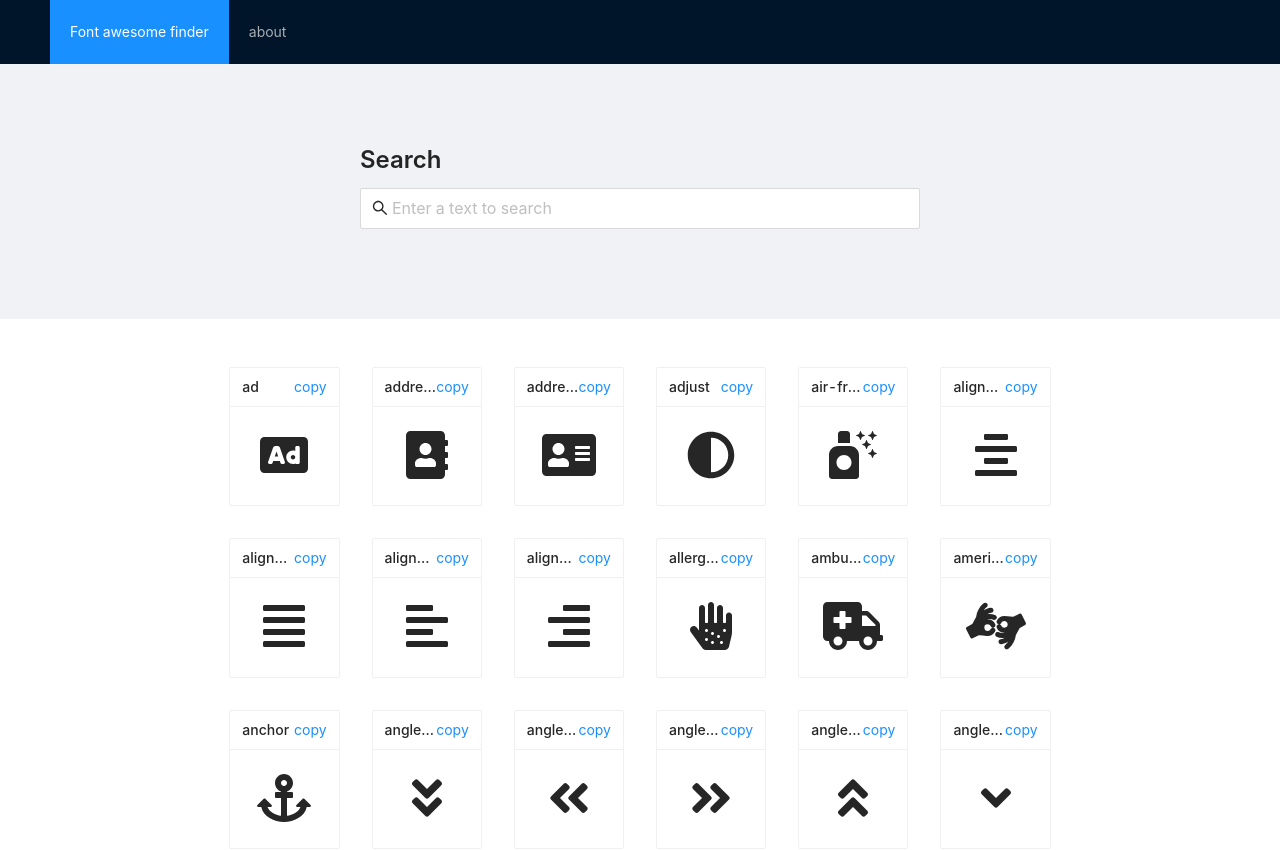
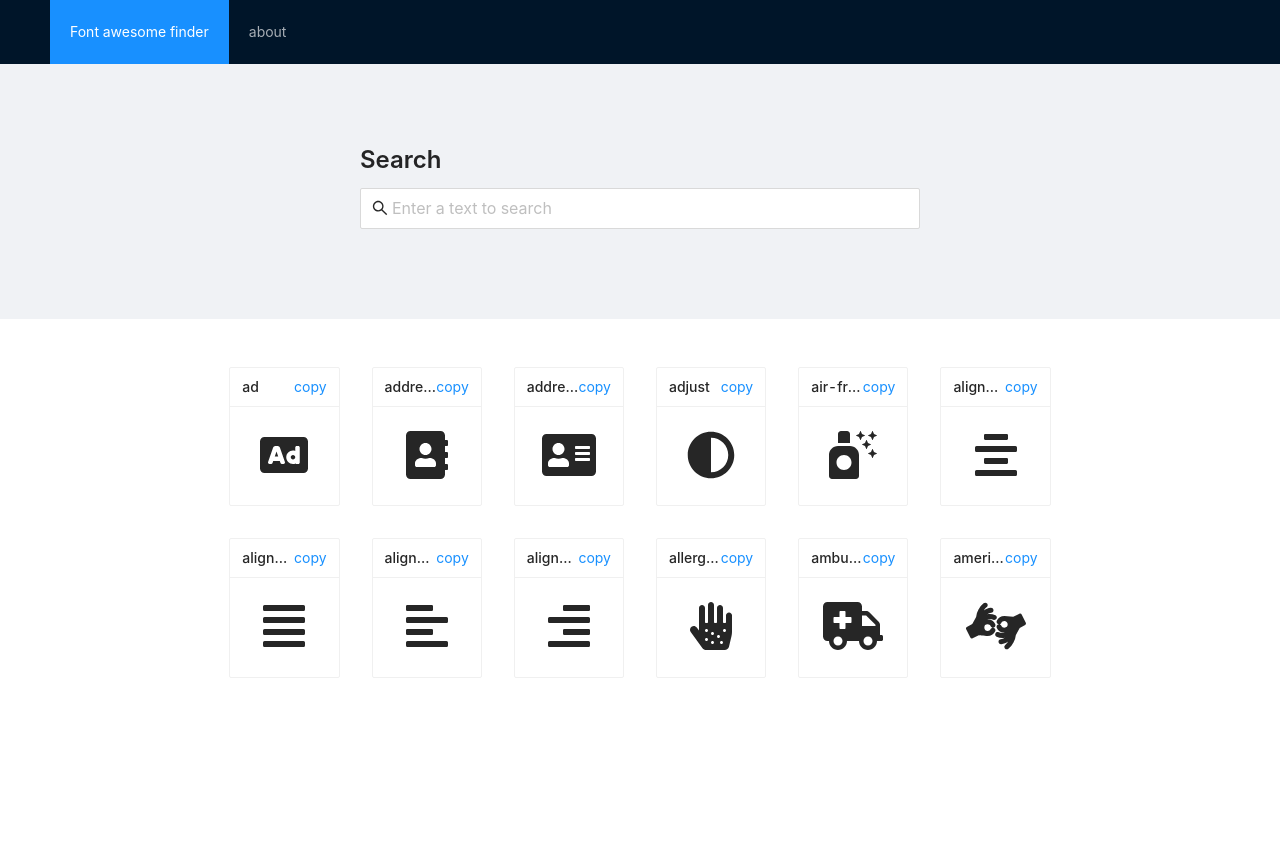
Before and after one commit to amiryxe/react-font-awesome-icon-finder, a React (Create React App) app: page / in a window 1280 px wide. Shown: the top 850 px of the page. After the commit the page ends 800 px from the top, so only its background shows below. Built offline with nearby package versions, Linux system fonts and the light colour scheme.

Commit message:
limit icons in home page

```diff
--- a/src/components/Icons/IconList.js
+++ b/src/components/Icons/IconList.js
@@ -8,7 +8,7 @@ const IconList = () => {
 
   return (
     <Row>
-      {[...iconList].map((item, index) => (
+      {[...iconList].splice(0, 12).map((item, index) => (
         <Col key={index} span={4} style={{ padding: "1rem" }}>
           <IconItem icon={item} />
         </Col>
```
